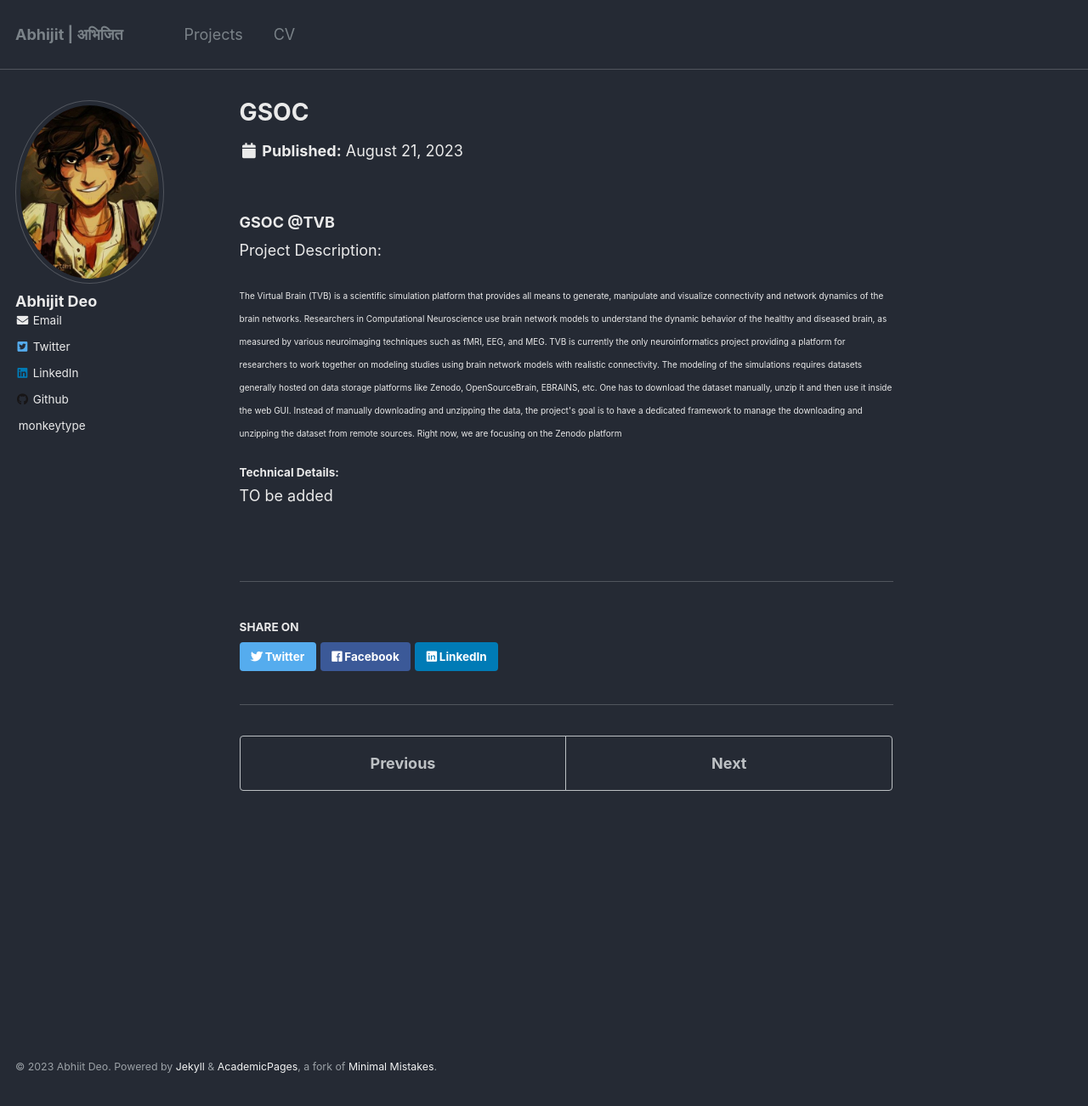
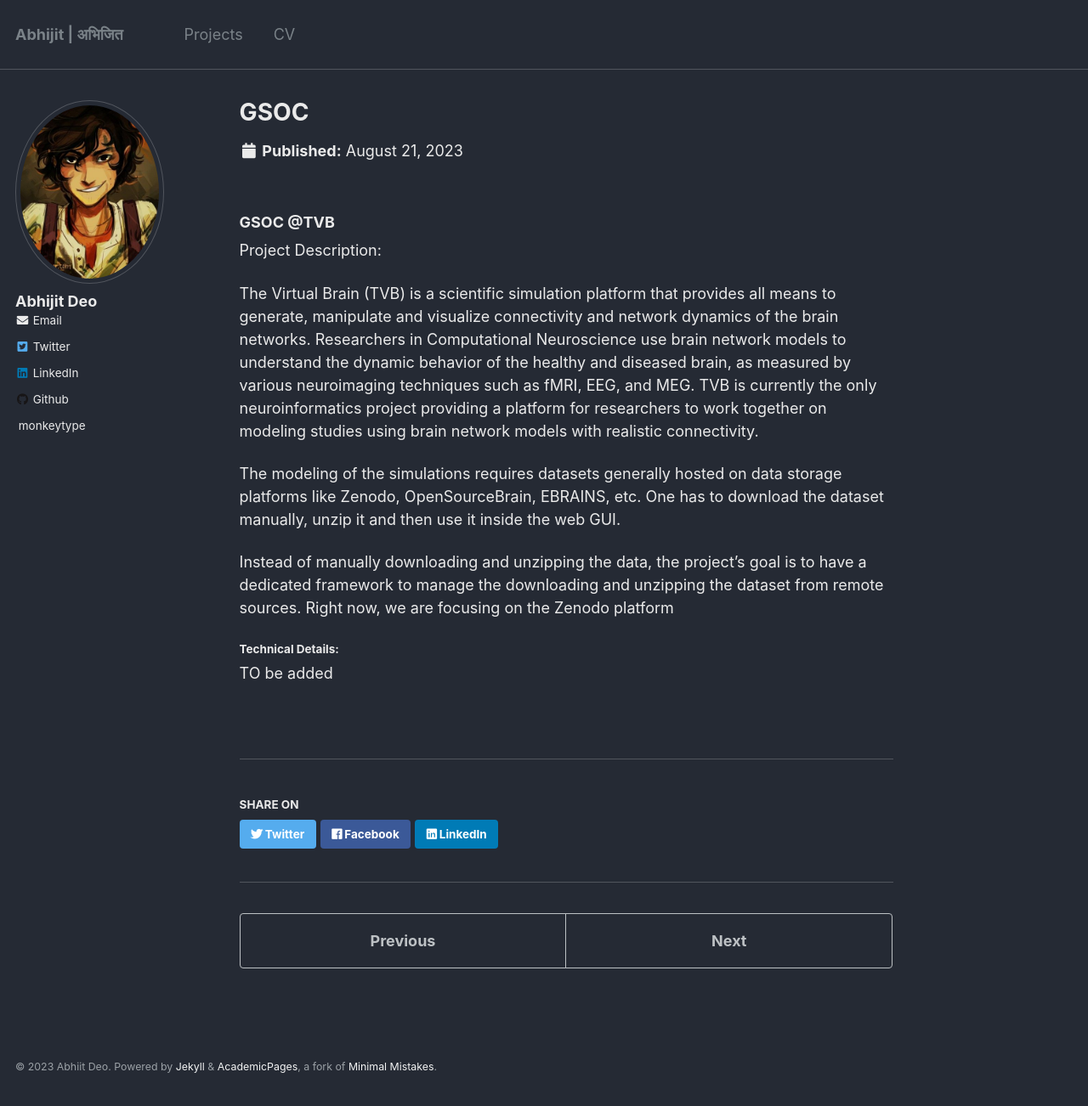
Before and after one commit to abhi-glitchhg/abhi-glitchhg.github.io, a Jekyll site: the page built from _projects/gsoc.md, in a window 1280 px wide and 1302 px high. Shown: the whole window at 85% size. Built offline with Jekyll 4.4.1, drawn with Linux system fonts in a browser that asks for light colours.

Commit message:
Update gsoc.md

```diff
--- a/_projects/gsoc.md
+++ b/_projects/gsoc.md
@@ -13,7 +13,8 @@ date: 2023-08-21
 
 Project Description:
 
-<font size="1"> The Virtual Brain (TVB) is a scientific simulation platform that provides all
+
+  The Virtual Brain (TVB) is a scientific simulation platform that provides all
 means to generate, manipulate and visualize connectivity and network dynamics
 of the brain networks. Researchers in Computational Neuroscience use brain
 network models to understand the dynamic behavior of the healthy and diseased
@@ -22,17 +23,16 @@ MEG. TVB is currently the only neuroinformatics project providing a platform for
 researchers to work together on modeling studies using brain network models
 with realistic connectivity.
 
-The modeling of the simulations requires datasets generally hosted on
+  The modeling of the simulations requires datasets generally hosted on
 data storage platforms like Zenodo, OpenSourceBrain, EBRAINS, etc. One has
 to download the dataset manually, unzip it and then use it inside the web GUI.
 
 
-Instead of manually downloading and unzipping the data, the project's goal
+  Instead of manually downloading and unzipping the data, the project's goal
 is to have a dedicated framework to manage the downloading and unzipping the
 dataset from remote sources. Right now, we are focusing on the Zenodo
 platform
 
-</font>
 
 ##### Technical Details:
 TO be added
```
